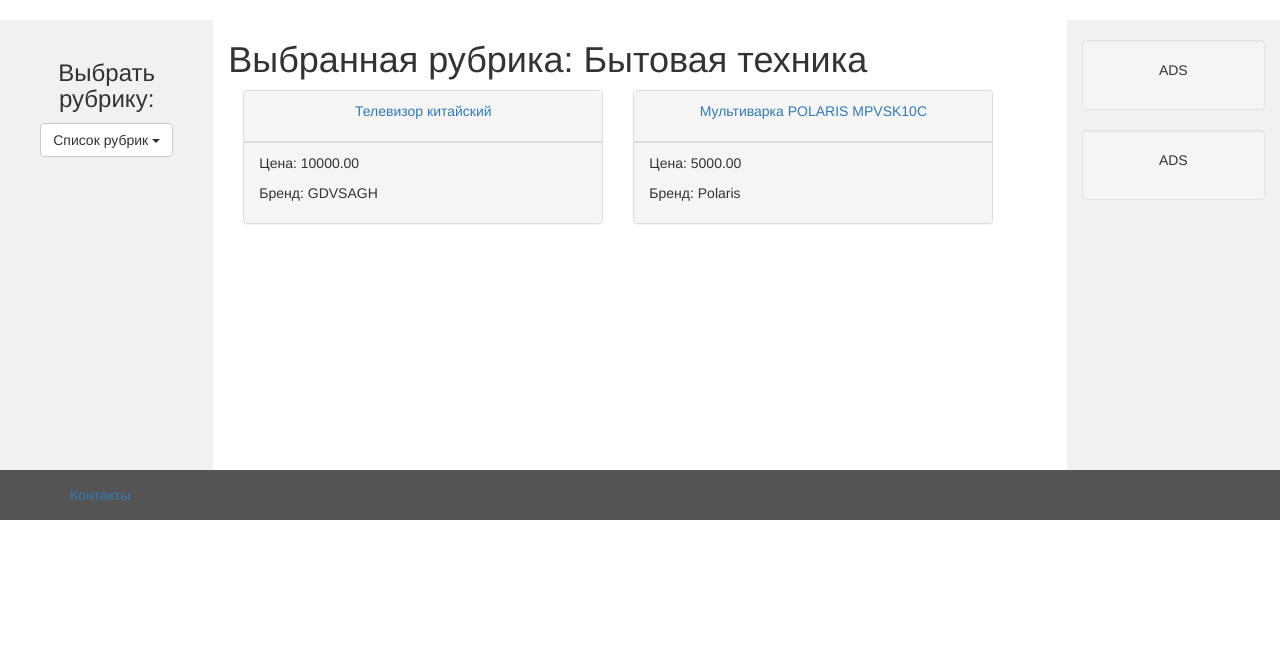
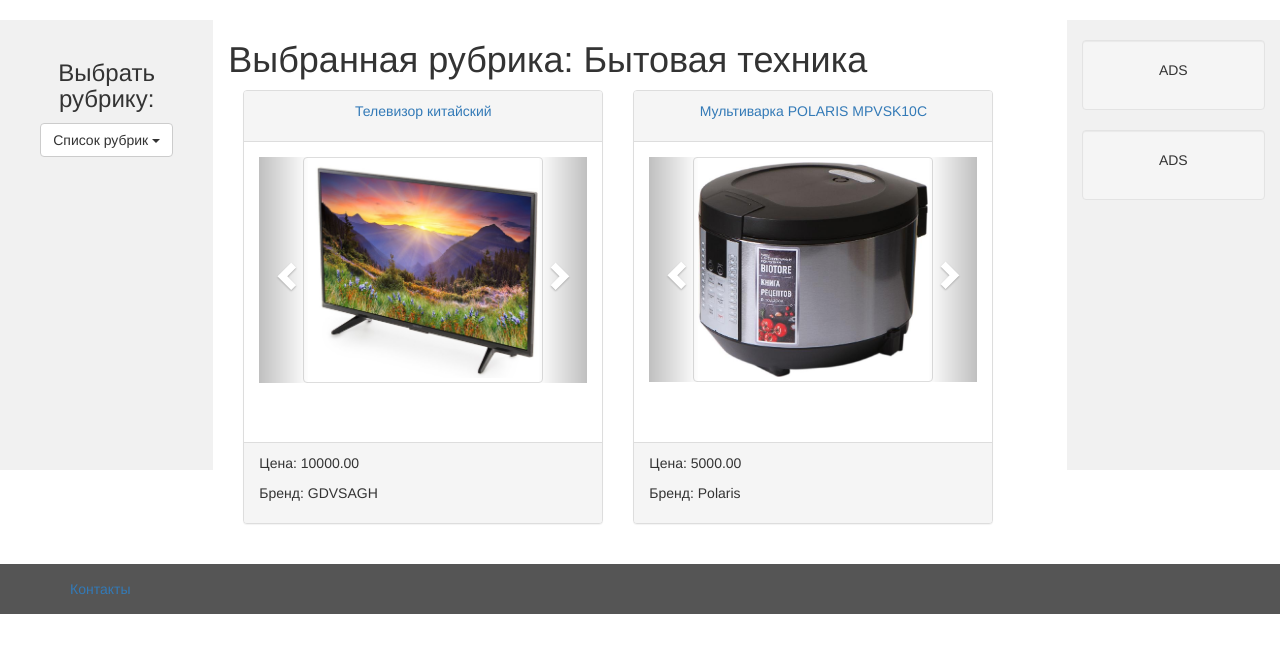
Before and after one commit to AndrewErmakov/WebDevelopmentTraining, a Django app: page /products_by_rubric/4/ in a window 1280 px wide; the page is wider, and only the part inside the window is pictured. Shown: the part 52-705 px from the top of that part. Run offline with Django 3.2, Linux system fonts and the light colour scheme; data comes from the database, SQL or seed files in the repository; parts of the project's set-up code (start-up, migrations or seed data) failed here and were passed over; some libraries are stand-ins or nearby versions.

Commit message:
add carousel of pictures of products in homepage and page with products of specific rubrics:

```diff
--- a/online_store_on_sofa_project/store_app/views.py
+++ b/online_store_on_sofa_project/store_app/views.py
@@ -27,8 +27,6 @@ class ProductDetailsPage(View):
 
     def get(self, request, pk):
         product = Product.objects.get(pk=pk)
-        # images_product = product.imageproduct_set.all()
-        # image_product = images_product[0]
         rubrics = Rubric.objects.all()
         context = {'product': product, 'rubrics': rubrics}
         return render(request, 'product_details.html', context)
--- a/online_store_on_sofa_project/templates/store_app/product_details.html
+++ b/online_store_on_sofa_project/templates/store_app/product_details.html
@@ -20,7 +20,7 @@
             </div>
         </div>
         <div class="col-sm-8 text-left" id="product_details">
-            <div id="carousel" class="carousel slide" data-ride="carousel">
+            <div id="carousel" class="carousel slide" data-ride="carousel" align="center">
               <div class="carousel-inner">
                   {% for image_product in product.imageproduct_set.all %}
 
--- a/online_store_on_sofa_project/templates/store_app/products_by_rubric.html
+++ b/online_store_on_sofa_project/templates/store_app/products_by_rubric.html
@@ -27,7 +27,31 @@
                     <div class="col-sm-4">
                         <div class="panel panel-default">
                             <div class="panel-heading"><p align="center"><a href="{% url 'product_details' product.pk %}">{{ product.title }}</a></p></div>
-                            <!--div class="panel-body" id="product_image" align="center"><img src="{{ product.image_product.url }}" width="240px" height="210px" class="img-thumbnail"></div-->
+                            <div class="panel-body" id="product_image" align="center">
+                                  <div id="carousel" class="carousel slide" data-ride="carousel">
+                                      <div class="carousel-inner">
+                                          {% for image_product in product.imageproduct_set.all %}
+                                          {% if forloop.first %}
+                                            <div class="item active">
+                                              <img src="{{ image_product.image.url }}" alt="{{ product.title }}" width="240px" height="210px" class="img-thumbnail">
+                                            </div>
+                                          {% else %}
+                                            <div class="item">
+                                              <img src="{{ image_product.image.url }}" alt="{{ product.title }}" width="240px" height="210px" class="img-thumbnail">
+                                            </div>
+                                          {% endif %}
+                                          {% endfor %}
+                                      </div>
+                                      <a class="left carousel-control" href="#carousel" role="button" data-slide="prev">
+                                            <span class="glyphicon glyphicon-chevron-left" aria-hidden="true"></span>
+                                            <span class="sr-only">Предыдущий</span>
+                                      </a>
+                                      <a class="right carousel-control" href="#carousel" role="button" data-slide="next">
+                                        <span class="glyphicon glyphicon-chevron-right" aria-hidden="true"></span>
+                                        <span class="sr-only">Следующий</span>
+                                      </a>
+                                    </div>
+                            </div>
                             <div class="panel-footer">
                                 <p>Цена: {{ product.price }}</p>
                                 <p>Бренд: {{ product.brand }}</p>
```
Also changed, not shown: online_store_on_sofa_project/templates/store_app/home.html (+29 -1 lines).
